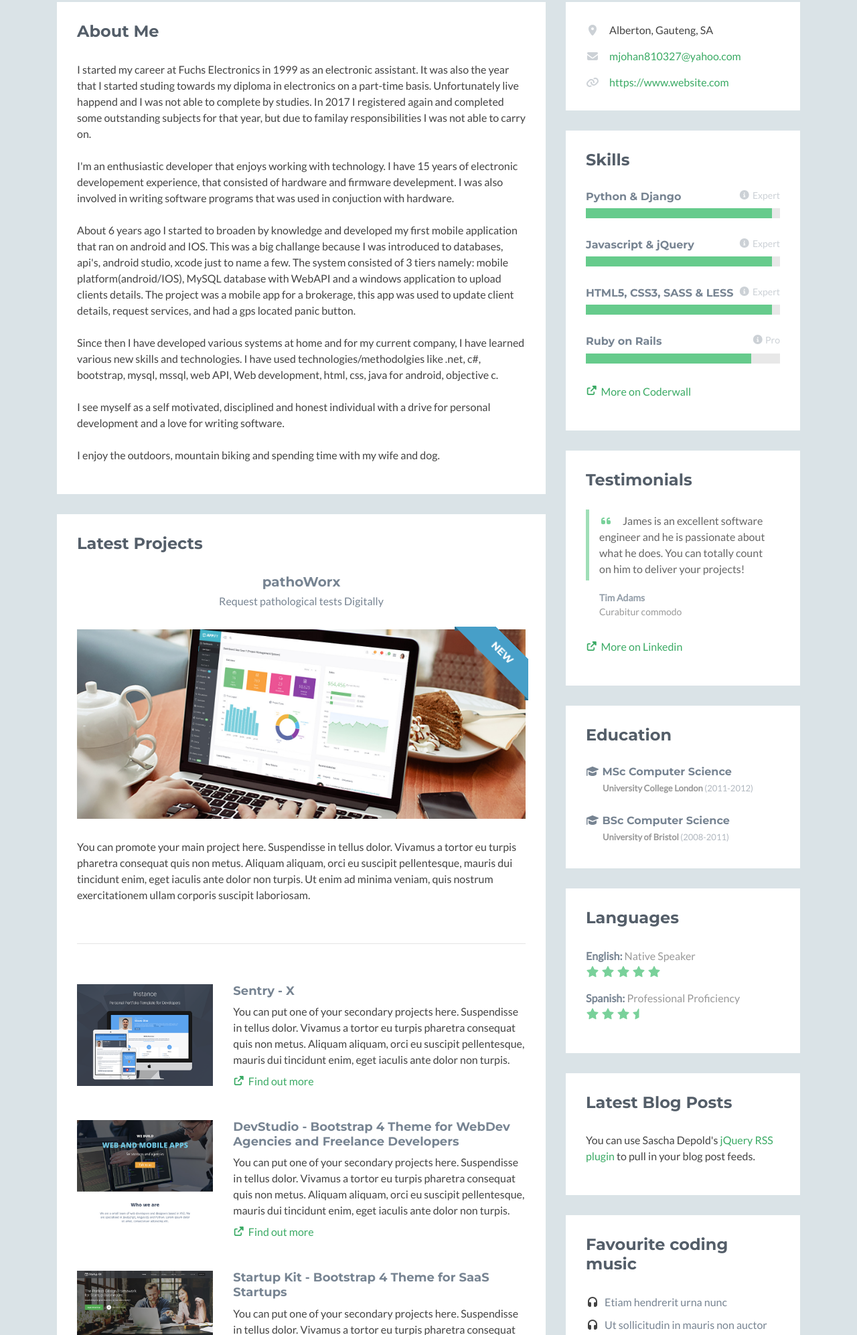
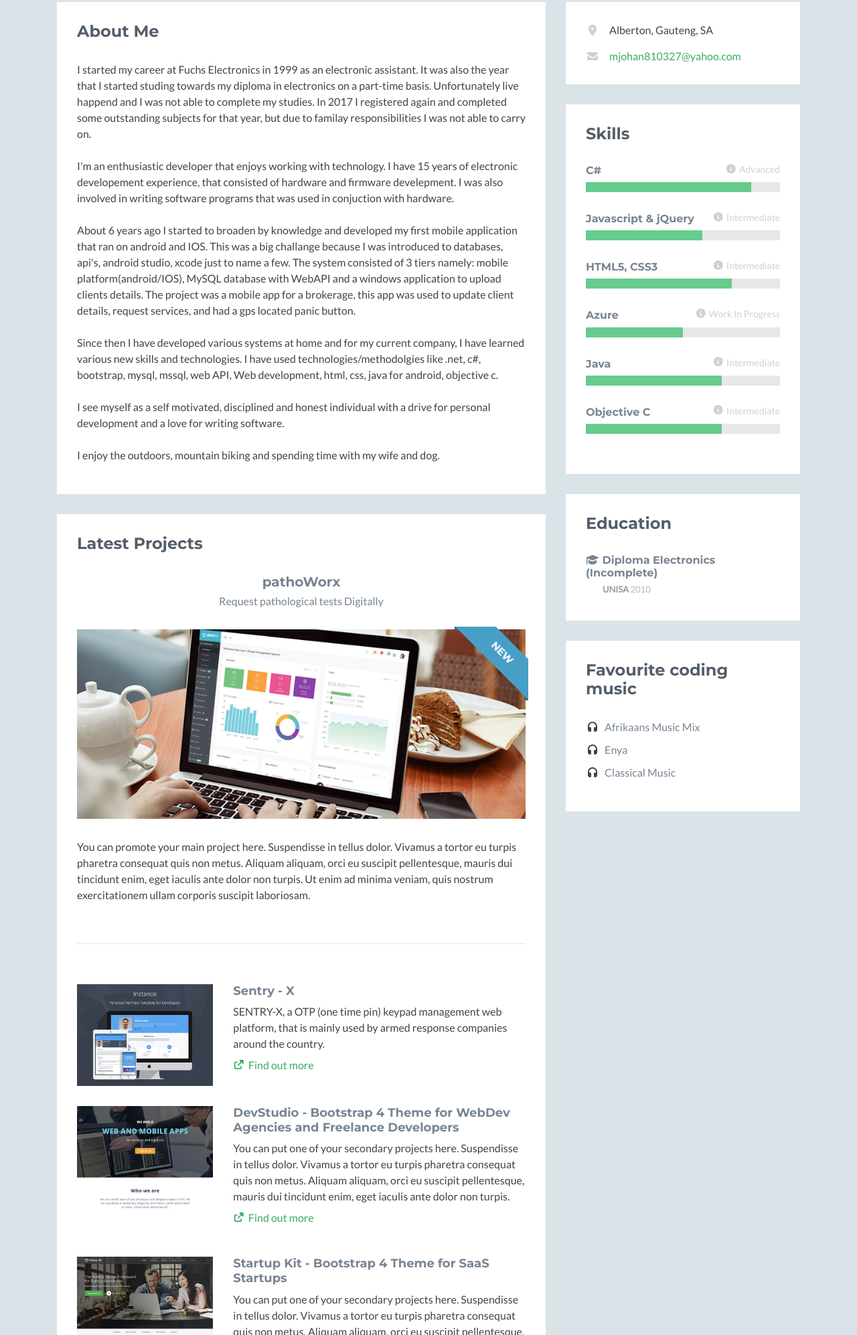
Before and after one commit to cybot810327/blog, a plain HTML site: page index.html in a window 1280 px wide. Shown: the part 307-2301 px from the top of the page at 67% size. Drawn offline with Linux system fonts and the light colour scheme; a script that the page names is missing.

Commit message:
Add files via upload

```diff
--- a/index.html
+++ b/index.html
@@ -61,7 +61,7 @@
                         <div class="content">
                             <p>
                                 I started my career at Fuchs Electronics in 1999 as an electronic assistant. It was also the year that I started studing towards my diploma in electronics on a part-time basis. Unfortunately live happend
-                                and I was not able to complete by studies. In 2017 I registered again and completed some outstanding subjects for that year, but due to familay responsibilities I was not able to carry on.
+                                and I was not able to complete my studies. In 2017 I registered again and completed some outstanding subjects for that year, but due to familay responsibilities I was not able to carry on.
                                 <br/><br/>
                                 I'm an enthusiastic developer that enjoys working with technology. I have 15 years of electronic developement experience, that consisted of hardware and firmware develepment. I was also involved in writing
                                 software programs that was used in conjuction with hardware.
@@ -109,9 +109,9 @@
                                 <img class="img-fluid project-image" src="assets/images/projects/project-1.png" alt="project name" />
                                 </a>
                                 <div class="desc col-md-8 col-12">
-                                    <h3 class="title"><a href="https://themes.3rdwavemedia.com/bootstrap-templates/resume/instance-bootstrap-portfolio-theme-for-developers/" target="_blank">Sentry - X</a></h3>
-                                    <p class="mb-2">You can put one of your secondary projects here. Suspendisse in tellus dolor. Vivamus a tortor eu turpis pharetra consequat quis non metus. Aliquam aliquam, orci eu suscipit pellentesque, mauris dui tincidunt enim, eget iaculis ante dolor non turpis.</p>
-                                    <p><a class="more-link" href="https://themes.3rdwavemedia.com/bootstrap-templates/resume/instance-bootstrap-portfolio-theme-for-developers/" target="_blank"><i class="fas fa-external-link-alt"></i>Find out more</a></p>
+                                    <h3 class="title"><a href="#" target="_blank">Sentry - X</a></h3>
+                                    <p class="mb-2">SENTRY-X, a OTP (one time pin) keypad management web platform, that is mainly used by armed response companies around the country.</p>
+                                    <p><a class="more-link" href="#" target="_blank"><i class="fas fa-external-link-alt"></i>Find out more</a></p>
                                 </div><!--//desc-->
                             </div><!--//item-->
 
@@ -161,7 +161,7 @@
                         </div><!--//content-->
                     </div><!--//section-inner-->
                 </section><!--//section-->
-
+                <!--
                 <section class="projects section">
                     <div class="section-inner">
                         <h2 class="heading">Other Projects</h2>
@@ -170,24 +170,25 @@
                                 <h3 class="title"><a href="https://themes.3rdwavemedia.com/bootstrap-templates/resume/free-bootstrap4-resume-cv-template-for-developers-pillar/" target="_blank">Pillar - Free Bootstrap 4 Resume/CV Template for Developers</a> <span class="badge badge-theme">Free</span></h3>
                                 <p class="summary">Provide a brief description of your project. Ut enim ad minima veniam, quis nostrum exercitationem ullam corporis suscipit laboriosam, nisi ut aliquid ex ea commodi consequatu.</p>
                                 <p><a class="more-link" href="https://themes.3rdwavemedia.com/bootstrap-templates/resume/free-bootstrap4-resume-cv-template-for-developers-pillar/" target="_blank"><i class="fas fa-external-link-alt"></i>Download Now</a></p>
-                            </div><!--//item-->
+                            </div>//item
                             <div class="item">
                                 <h3 class="title"><a href="https://themes.3rdwavemedia.com/bootstrap-templates/speciality/devblog-free-bootstrap-4-blog-template-for-developers/" target="_blank">DevBlog - Free Bootstrap 4 Blog Template for Developers</a> <span class="badge badge-theme">Free</span></h3>
                                 <p class="summary">Provide a brief description of your project. Maecenas ornare ultricies risus, in fermentum augue consectetur in. Vestibulum vitae mauris iaculis, sollicitudin velit in, molestie nulla. </p>
                                 <p><a class="more-link" href="https://themes.3rdwavemedia.com/bootstrap-templates/speciality/devblog-free-bootstrap-4-blog-template-for-developers/" target="_blank"><i class="fas fa-external-link-alt"></i>Download Now</a></p>
-                            </div><!--//item-->
+                            </div>//item
                             <div class="item">
                                 <h3 class="title"><a href="https://themes.3rdwavemedia.com/bootstrap-templates/startup/nova-bootstrap-landing-page-template-for-mobile-apps/" target="_blank">Nova - Free App Landing Page Template for App Developers</a> <span class="badge badge-theme">Free</span></h3>
                                 <p class="summary">Provide a brief description of your project. Lorem ipsum dolor sit amet, consectetur adipiscing elit. In vel purus enim. Etiam tortor felis, fermentum ac ultrices sed.</p>
                                 <p><a class="more-link" href="https://themes.3rdwavemedia.com/bootstrap-templates/startup/nova-bootstrap-landing-page-template-for-mobile-apps/" target="_blank"><i class="fas fa-external-link-alt"></i>Download Now</a></p>
-                            </div><!--//item-->
+                            </div>//item
 
                             <a class="btn btn-cta-secondary" href="#">More on CoderWall <i class="fas fa-chevron-right"></i></a>
 
-                        </div><!--//content-->
-                    </div><!--//section-inner-->
-                </section><!--//section-->
+                        </div>//content
+                    </div>//section-inner
+                </section>//section-->
 
+                <!--
                 <section class="experience section">
                     <div class="section-inner">
                         <h2 class="heading">Work Experience</h2>
@@ -195,20 +196,21 @@
                             <div class="item">
                                 <h3 class="title">Co-Founder & Lead Developer - <span class="place"><a href="#">Startup Hub</a></span> <span class="year">(2014 - Present)</span></h3>
                                 <p>Aenean leo ligula, porttitor eu, consequat vitae, eleifend ac, enim. Aliquam lorem ante, dapibus in, viverra quis, feugiat a, tellus. Phasellus viverra nulla ut metus varius laoreet. Donec vitae sapien ut libero venenatis faucibus. Nullam quis ante. Etiam sit amet orci eget eros faucibus tincidunt.</p>
-                            </div><!--//item-->
-                            <div class="item">
+                            </div>//item-->
+                            <!--<div class="item">
                                 <h3 class="title">Software Engineer - <span class="place"><a href="#">Google</a></span> <span class="year">(2013 - 2014)</span></h3>
                                 <p>Vivamus a tortor eu turpis pharetra consequat quis non metus. Aliquam aliquam, orci eu suscipit pellentesque, mauris dui tincidunt enim. Sed fringilla mauris sit amet nibh. Donec sodales sagittis magna.</p>
-                            </div><!--//item-->
+                            </div>//item-->
 
-                            <div class="item">
+                            <!--<div class="item">
                                 <h3 class="title">Software Engineer - <span class="place"><a href="#">eBay</a></span> <span class="year">(2012 - 2013)</span></h3>
                                 <p>Maecenas tempus, tellus eget condimentum rhoncus, sem quam semper libero, sit amet adipiscing sem neque sed ipsum.</p>
-                            </div><!--//item-->
+                            </div>//item-->
 
-                        </div><!--//content-->
-                    </div><!--//section-inner-->
-                </section><!--//section-->
+                        <!--</div>//content-->
+                    <!--</div>//section-inner-->
+                <!--</section>//section-->
+                <!--
                 <section class="github section">
                     <div class="section-inner">
                         <h2 class="heading">My GitHub</h2>
@@ -216,15 +218,15 @@
 
                         <div id="github-graph" class="github-graph">
 
-                        </div><!--//github-graph-->
+                        </div>//github-graph-->
+                        <!--
+                        <p>You can also embed your GitHub activities using Casey Scarborough's <a href="https://caseyscarborough.com/projects/github-activity/" target="_blank">GitHub Activity Stream</a> widget.
+                        //Usage: https://caseyscarborough.com/projects/github-activity/
+                        <div id="ghfeed" class="ghfeed">
+                        </div>//ghfeed-->
 
-                        <p>You can also embed your GitHub activities using Casey Scarborough's <a href="https://caseyscarborough.com/projects/github-activity/" target="_blank">GitHub Activity Stream</a> widget.
-                        <!--//Usage: https://caseyscarborough.com/projects/github-activity/ -->
-                        <div id="ghfeed" class="ghfeed">
-                        </div><!--//ghfeed-->
-
-                    </div><!--//secton-inner-->
-                </section><!--//section-->
+                    <!--</div>//secton-inner-->
+                <!--</section>//section-->
             </div><!--//primary-->
             <div class="secondary col-lg-4 col-12">
                  <aside class="info aside section">
@@ -234,7 +236,7 @@
                             <ul class="list-unstyled">
                                 <li><i class="fas fa-map-marker-alt"></i><span class="sr-only">Location:</span>Alberton, Gauteng, SA</li>
                                 <li><i class="fas fa-envelope"></i><span class="sr-only">Email:</span><a href="#">mjohan810327@yahoo.com</a></li>
-                                <li><i class="fas fa-link"></i><span class="sr-only">Website:</span><a href="#">https://www.website.com</a></li>
+                                <!--<li><i class="fas fa-link"></i><span class="sr-only">Website:</span><a href="#">https://www.website.com</a></li>-->
                             </ul>
                         </div><!--//content-->
                     </div><!--//section-inner-->
@@ -250,43 +252,60 @@
                             <div class="skillset">
 
                                 <div class="item">
-                                    <h3 class="level-title">Python &amp; Django<span class="level-label" data-toggle="tooltip" data-placement="left" data-animation="true" title="You can use the tooltip to explain more about your skill level..."><i class="fas fa-info-circle"></i>Expert</span></h3>
-                                    <div class="level-bar">
-                                        <div class="level-bar-inner" data-level="96%">
-                                        </div>
-                                    </div><!--//level-bar-->
-                                </div><!--//item-->
-
-                                <div class="item">
-                                    <h3 class="level-title">Javascript &amp; jQuery<span class="level-label" data-toggle="tooltip" data-placement="left" data-animation="true" title="You can use the tooltip to explain more about your skill level..."><i class="fas fa-info-circle"></i>Expert</span></h3>
-                                    <div class="level-bar">
-                                        <div class="level-bar-inner" data-level="96%">
-                                        </div>
-                                    </div><!--//level-bar-->
-                                </div><!--//item-->
-
-                                <div class="item">
-                                    <h3 class="level-title">HTML5, CSS3, SASS &amp; LESS<span class="level-label" data-toggle="tooltip" data-placement="left" data-animation="true" title="You can use the tooltip to explain more about your skill level..."><i class="fas fa-info-circle"></i>Expert</span></h3>
-                                    <div class="level-bar">
-                                        <div class="level-bar-inner" data-level="96%">
-                                        </div>
-                                    </div><!--//level-bar-->
-                                </div><!--//item-->
-
-                                <div class="item">
-                                    <h3 class="level-title">Ruby on Rails<span class="level-label" data-toggle="tooltip" data-placement="left" data-animation="true" title="You can use the tooltip to explain more about your skill level..."><i class="fas fa-info-circle"></i>Pro</span></h3>
+                                    <h3 class="level-title">C#<span class="level-label" data-toggle="tooltip" data-placement="left" data-animation="true" title="I have developed windows applications, web services, web platforms using the C# language"><i class="fas fa-info-circle"></i>Advanced</span></h3>
                                     <div class="level-bar">
                                         <div class="level-bar-inner" data-level="85%">
                                         </div>
                                     </div><!--//level-bar-->
                                 </div><!--//item-->
 
-                                <p><a class="more-link" href="#"><i class="fas fa-external-link-alt"></i>More on Coderwall</a></p>
+                                <div class="item">
+                                    <h3 class="level-title">Javascript &amp; jQuery<span class="level-label" data-toggle="tooltip" data-placement="left" data-animation="true" title="I have used javascript and jquery where i needed to do some client side processing. Mainly during post web calls "><i class="fas fa-info-circle"></i>Intermediate</span></h3>
+                                    <div class="level-bar">
+                                        <div class="level-bar-inner" data-level="60%">
+                                        </div>
+                                    </div><!--//level-bar-->
+                                </div><!--//item-->
+
+                                <div class="item">
+                                    <h3 class="level-title">HTML5, CSS3<span class="level-label" data-toggle="tooltip" data-placement="left" data-animation="true" title="I used html and css when developing the front end of the web applications. I used Bootstrap toolkit which supported html and css."><i class="fas fa-info-circle"></i>Intermediate</span></h3>
+                                    <div class="level-bar">
+                                        <div class="level-bar-inner" data-level="75%">
+                                        </div>
+                                    </div><!--//level-bar-->
+                                </div><!--//item-->
+
+                                <div class="item">
+                                    <h3 class="level-title">Azure<span class="level-label" data-toggle="tooltip" data-placement="left" data-animation="true" title="I have hosted some web applications on microsoft azure"><i class="fas fa-info-circle"></i>Work In Progress</span></h3>
+                                    <div class="level-bar">
+                                        <div class="level-bar-inner" data-level="50%">
+                                        </div>
+                                    </div><!--//level-bar-->
+                                </div><!--//item-->
+
+                                <div class="item">
+                                    <h3 class="level-title">Java<span class="level-label" data-toggle="tooltip" data-placement="left" data-animation="true" title="I used java for android when I developed a mobile application that ran on andoid OS."><i class="fas fa-info-circle"></i>Intermediate</span></h3>
+                                    <div class="level-bar">
+                                        <div class="level-bar-inner" data-level="70%">
+                                        </div>
+                                    </div><!--//level-bar-->
+                                </div><!--//item-->
+
+                                <div class="item">
+                                    <h3 class="level-title">Objective C<span class="level-label" data-toggle="tooltip" data-placement="left" data-animation="true" title="I used this programming language when developing a mobile application on iOS."><i class="fas fa-info-circle"></i>Intermediate</span></h3>
+                                    <div class="level-bar">
+                                        <div class="level-bar-inner" data-level="70%">
+                                        </div>
+                                    </div><!--//level-bar-->
+                                </div><!--//item-->
+
+                                <!--<p><a class="more-link" href="#"><i class="fas fa-external-link-alt"></i>More on Coderwall</a></p>-->
                             </div>
                         </div><!--//content-->
                     </div><!--//section-inner-->
                 </aside><!--//section-->
 
+                <!--
                 <aside class="testimonials aside section">
                     <div class="section-inner">
                         <h2 class="heading">Testimonials</h2>
@@ -296,30 +315,31 @@
                                     <p><i class="fas fa-quote-left"></i>James is an excellent software engineer and he is passionate about what he does. You can totally count on him to deliver your projects!</p>
                                 </blockquote>
                                 <p class="source"><span class="name">Tim Adams</span><br /><span class="title">Curabitur commodo</span></p>
-                            </div><!--//item-->
+                            </div>//item
 
-                            <p><a class="more-link" href="#"><i class="fas fa-external-link-alt"></i>More on Linkedin</a></p>
+                            <p><a class="more-link" href="#"><i class="fas fa-external-link-alt"></i>More on Linkedin</a></p> -->
 
-                        </div><!--//content-->
-                    </div><!--//section-inner-->
-                </aside><!--//section-->
+                        <!--</div>//content-->
+                    <!--</div>//section-inner-->
+                <!--</aside>//section-->
 
                 <aside class="education aside section">
                     <div class="section-inner">
                         <h2 class="heading">Education</h2>
                         <div class="content">
                             <div class="item">
-                                <h3 class="title"><i class="fas fa-graduation-cap"></i> MSc Computer Science</h3>
-                                <h4 class="university">University College London <span class="year">(2011-2012)</span></h4>
+                                <h3 class="title"><i class="fas fa-graduation-cap"></i> Diploma Electronics (Incomplete)</h3>
+                                <h4 class="university">UNISA <span class="year">2010</span></h4>
                             </div><!--//item-->
-                            <div class="item">
+                            <!--<div class="item">
                                 <h3 class="title"><i class="fas fa-graduation-cap"></i> BSc Computer Science</h3>
                                 <h4 class="university">University of Bristol <span class="year">(2008-2011)</span></h4>
-                            </div><!--//item-->
+                            </div>//item-->
                         </div><!--//content-->
                     </div><!--//section-inner-->
                 </aside><!--//section-->
 
+                <!--
                 <aside class="languages aside section">
                     <div class="section-inner">
                         <h2 class="heading">Languages</h2>
@@ -328,40 +348,40 @@
                                 <li class="item">
                                     <span class="title"><strong>English:</strong></span>
                                     <span class="level">Native Speaker <br class="visible-xs"/><i class="fas fa-star"></i> <i class="fas fa-star"></i> <i class="fas fa-star"></i> <i class="fas fa-star"></i> <i class="fas fa-star"></i> </span>
-                                </li><!--//item-->
-                                <li class="item">
+                                </li>//item-->
+                                <!--<li class="item">
                                     <span class="title"><strong>Spanish:</strong></span>
                                     <span class="level">Professional Proficiency <br class="visible-sm visible-xs"/><i class="fas fa-star"></i> <i class="fas fa-star"></i> <i class="fas fa-star"></i> <i class="fas fa-star-half"></i></span>
-                                </li><!--//item-->
-                            </ul>
-                        </div><!--//content-->
-                    </div><!--//section-inner-->
-                </aside><!--//section-->
-
+                                </li>//item-->
+                            <!--</ul>
+                        </div>//content-->
+                    <!--</div>//section-inner-->
+                <!--</aside>//section-->
+                <!--
                 <aside class="blog aside section">
                     <div class="section-inner">
                         <h2 class="heading">Latest Blog Posts</h2>
                         <p>You can use Sascha Depold's <a href="https://github.com/sdepold/jquery-rss" target="_blank">jQuery RSS plugin</a> to pull in your blog post feeds.</p>
                         <div id="rss-feeds" class="content">
 
-                        </div><!--//content-->
-                    </div><!--//section-inner-->
-                </aside><!--//section-->
+                        </div>//content-->
+                    <!--</div>//section-inner-->
+                <!--</aside>//section-->
 
                 <aside class="list music aside section">
                     <div class="section-inner">
                         <h2 class="heading">Favourite coding music</h2>
                         <div class="content">
                             <ul class="list-unstyled">
-                                <li><i class="fas fa-headphones"></i> <a href="#">Etiam hendrerit urna nunc</a></li>
-                                <li><i class="fas fa-headphones"></i> <a href="#">Ut sollicitudin in mauris non auctor</a></li>
-                                <li><i class="fas fa-headphones"></i> <a href="#">Etiam hendrerit urna nunc</a></li>
-                                <li><i class="fas fa-headphones"></i> <a href="#">Duis et felis bibendum</a></li>
+                                <li><i class="fas fa-headphones"></i> <a href="#">Afrikaans Music Mix</a></li>
+                                <li><i class="fas fa-headphones"></i> <a href="#">Enya</a></li>
+                                <li><i class="fas fa-headphones"></i> <a href="#">Classical Music</a></li>
+                                <!--<li><i class="fas fa-headphones"></i> <a href="#">Duis et felis bibendum</a></li>-->
                             </ul>
                         </div><!--//content-->
                     </div><!--//section-inner-->
                 </aside><!--//section-->
-
+                <!--
                 <aside class="list conferences aside section">
                     <div class="section-inner">
                         <h2 class="heading">Conferences</h2>
@@ -370,10 +390,10 @@
                                 <li><i class="far fa-calendar-alt"></i> <a href="#" target="_blank">WWDC 2020</a> (San Francisco)</li>
                                 <li><i class="far fa-calendar-alt"></i> <a href="#">Hive</a> (Seattle)</li>
                             </ul>
-                        </div><!--//content-->
-                    </div><!--//section-inner-->
-                </aside><!--//section-->
-
+                        </div>//content-->
+                    <!--</div>//section-inner-->
+                <!--</aside>//section-->
+                <!--
                 <aside class="credits aside section">
                     <div class="section-inner">
                         <h2 class="heading">Credits</h2>
@@ -404,9 +424,9 @@
 
                             <a class="btn btn-cta-secondary btn-follow" href="https://twitter.com/3rdwave_themes" target="_blank"><i class="fab fa-twitter"></i> Follow on twitter</a>
 
-                        </div><!--//content-->
-                    </div><!--//section-inner-->
-                </aside><!--//section-->
+                        </div>//content-->
+                    <!--</div>//section-inner-->
+                <!--</aside>//section-->
 
             </div><!--//secondary-->
         </div><!--//row-->
```
